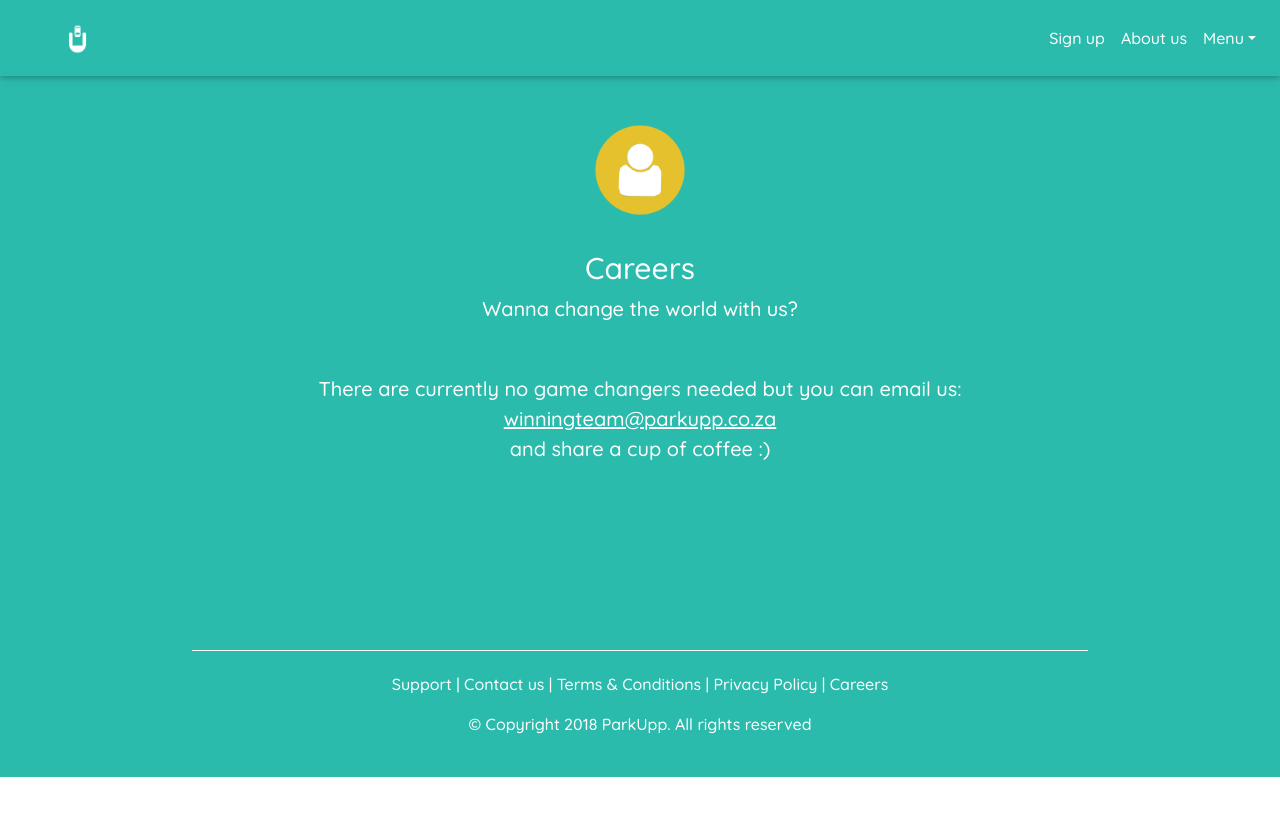
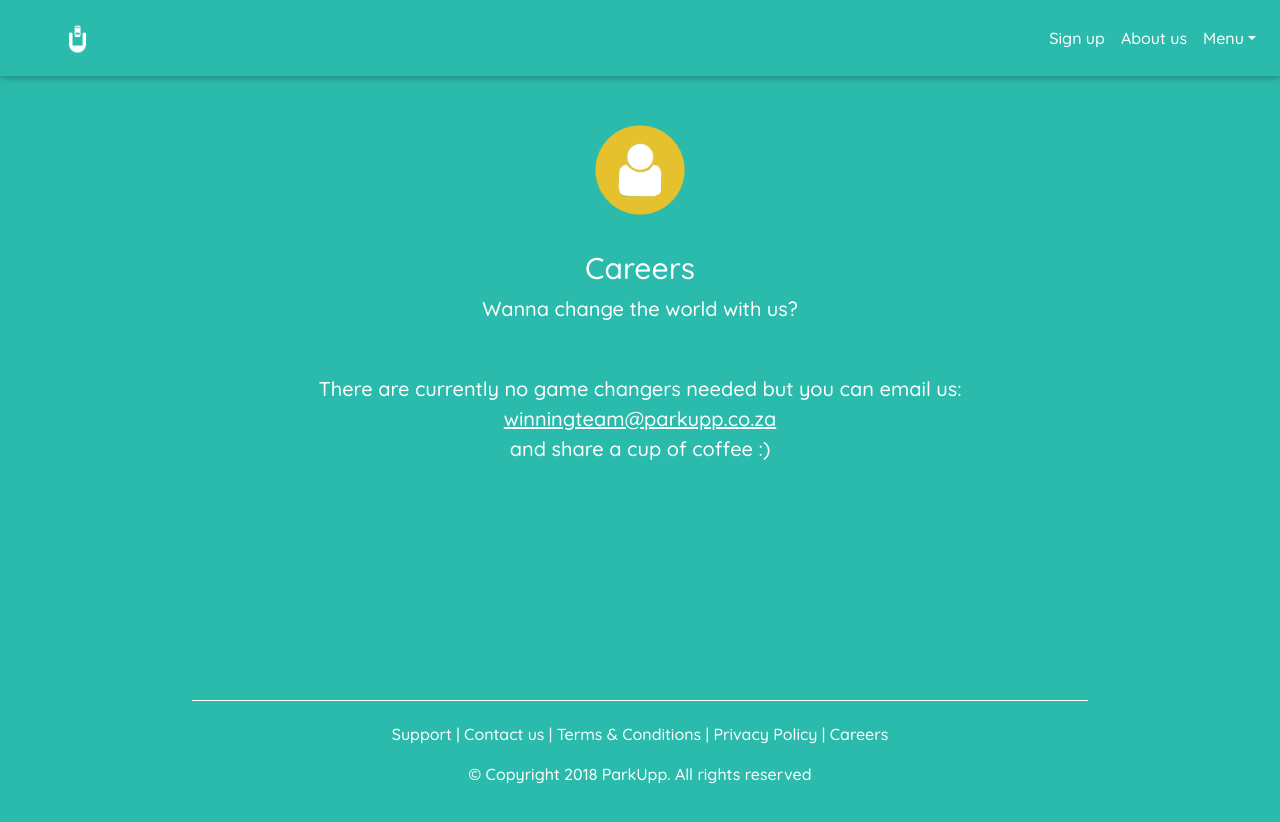
Before and after one commit to LeCray/parkupp, a React (Create React App) app: page /Careers in a window 1280 px wide. Shown: the top 822 px of the page. Before the commit the page ends 800 px from the top, so only its background shows below. Built offline with nearby package versions, Linux system fonts and the light colour scheme.

Commit message:
Mikes kitchen changes

```diff
--- a/src/Components/Careers.js
+++ b/src/Components/Careers.js
@@ -43,7 +43,7 @@
                     and share a cup of coffee :)
                 </p>
             </div>
-            <hr style={{borderColor: "white", width: "70%", marginTop: 150}}/>
+            <hr style={{borderColor: "white", width: "70%", marginTop: 200}}/>
             <div style={{marginTop: 20, textAlign: "center", padding: 25, marginTop: -20}}>
                 <p>
                     <Link to="/Support" style={{ color: '#FFF' }}>Support </Link>
```
